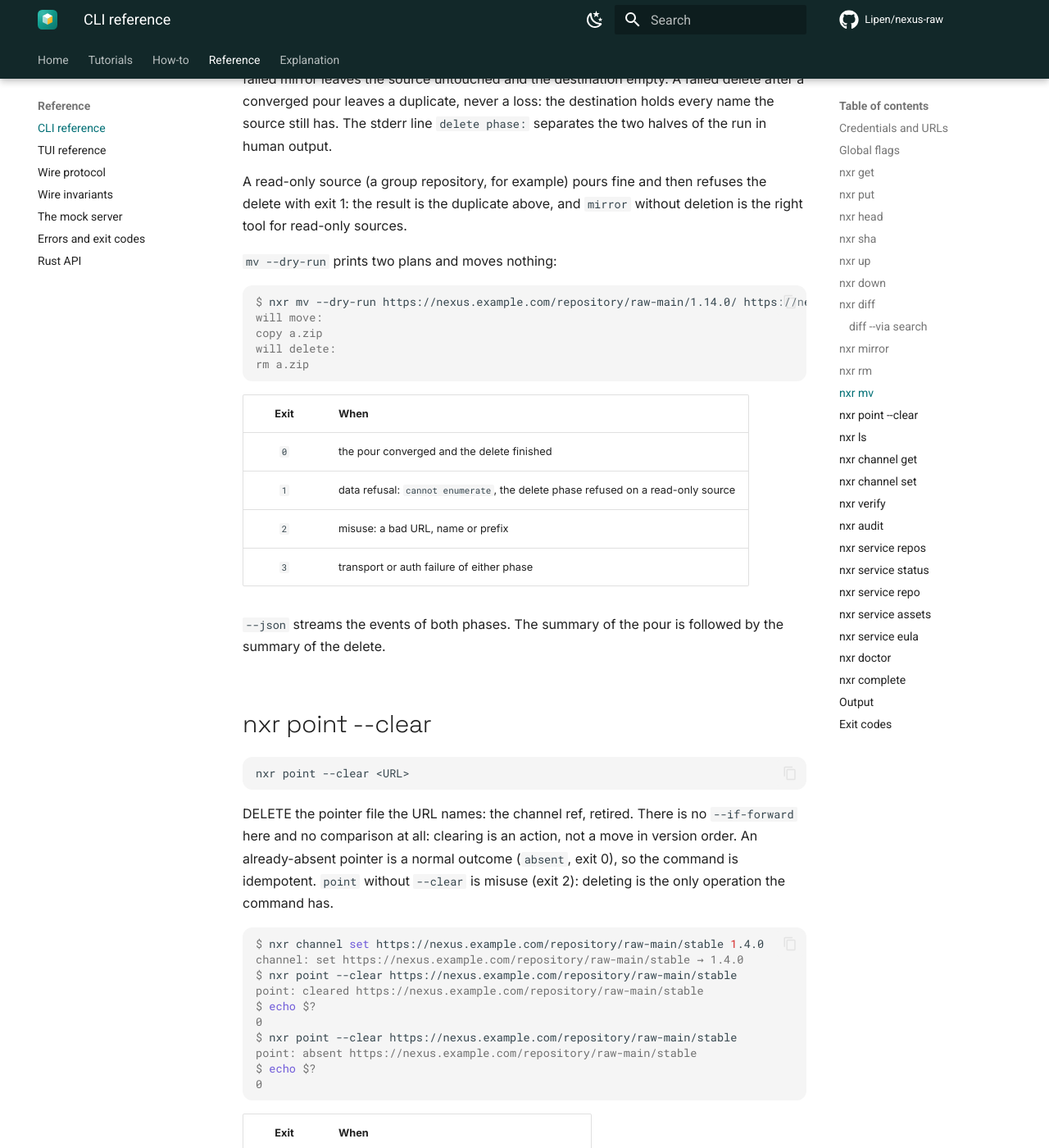
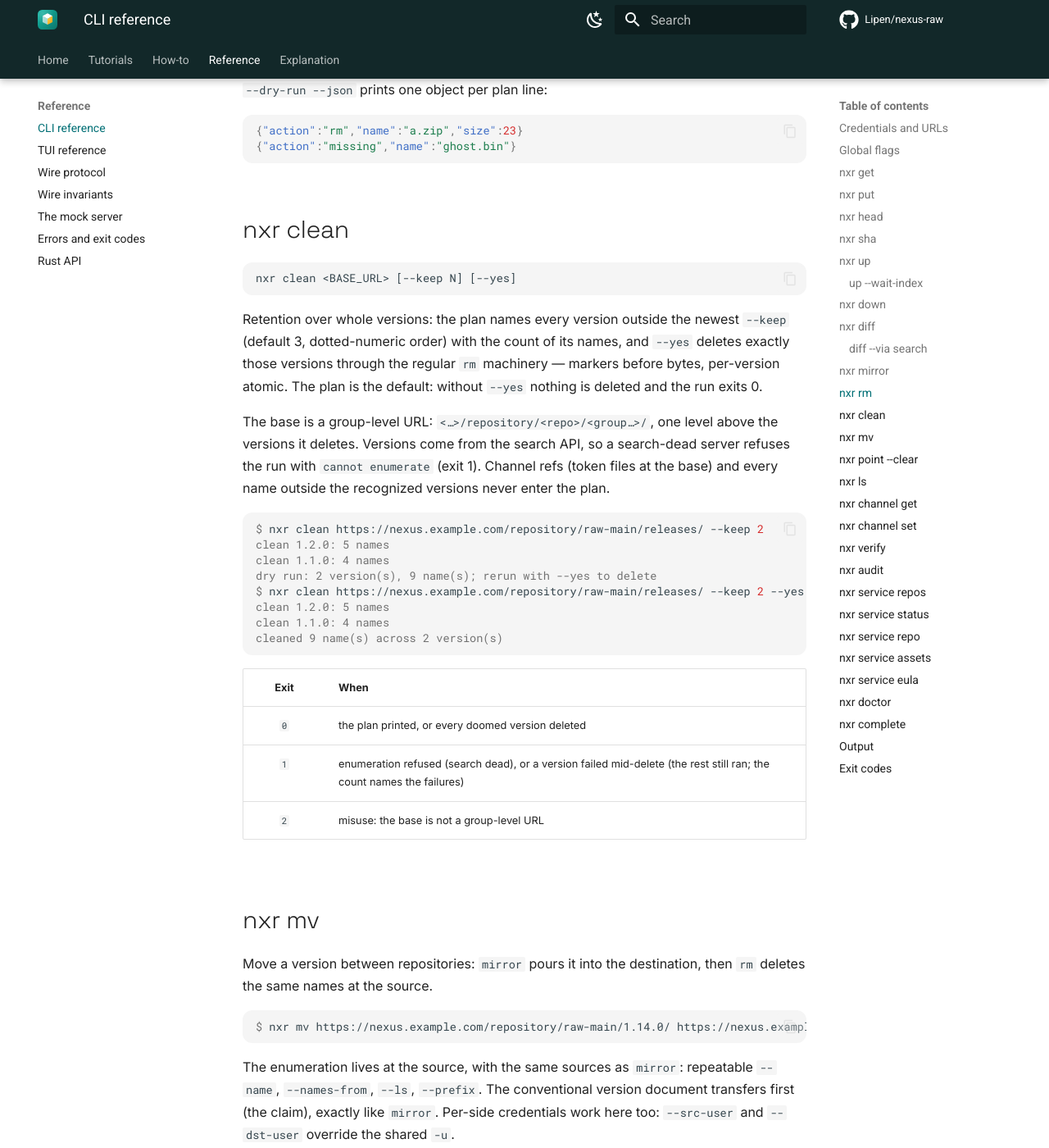
Before and after one commit to Lipen/nexus-raw, an MkDocs documentation site: the page built from docs/reference/cli.md, in a window 1280 px wide and 1400 px high, scrolled down 17156 px. Shown: the whole window at 82% size. Built offline with MkDocs 1.6.1 and Material for MkDocs 9.7.7, drawn with Linux system fonts in a browser that asks for light colours; comment, search, counter and statistics services are not loaded; some of the changed text lies outside the part shown.

Commit message:
docs: clean, wait-index, the eula probe, the action and the lag scenario in the pages

````diff
--- a/docs/reference/cli.md
+++ b/docs/reference/cli.md
@@ -254,6 +254,8 @@ Repeated names transfer again, identical ones are skipped, and an interrupted `u
 | `--if-changed` | skip names whose remote marker digest equals the local copy, re-upload the changed rest (a missing or foreign remote marker re-uploads the name) |
 | `--plan` | print the plan without transferring anything (the `--dry-run` spelling works as an alias) |
 | `--claim-first <NAME>` | upload this one name first and alone, before any other name starts |
+| `--wait-index` | after the run, poll the search index until every uploaded name is visible (see below) |
+| `--index-timeout <SECS>` | the visibility budget for `--wait-index` (default 30) |
 
 Markers are on by default, in both directions:
 
@@ -334,6 +336,19 @@ $ echo $?
 | `1` | data refusal: `mismatch`, `incomplete`. local I/O failures |
 | `2` | misuse: not a directory, empty directory, unsafe name, a `--claim-first` name outside the directory |
 | `3` | transport or auth failure: the `failed:` list names what did not land |
+
+### up --wait-index
+
+A real server's search index lags behind completed writes by seconds, so a consumer that reads through the search API right after `up` sees a stale world.
+`--wait-index` holds the run: every 500ms the search answer is checked, until every uploaded name is visible or `--index-timeout` (default 30s) expires.
+
+```console
+$ nxr up dist/1.4.0/ https://nexus.example.com/repository/raw-main/1.4.0/ --wait-index --json
+{"search_wait":{"visible":12,"total":12,"timeout":false}}
+```
+
+An expired budget prints the lower count with a warning and still exits 0: the upload itself has succeeded, the degraded guarantee is the index's, not the writer's.
+A search-dead server refuses the wait with `cannot enumerate` (exit 1): there is nothing to poll.
 
 ## nxr down
 
@@ -615,6 +630,36 @@ A rerun emits `missing` events and still exits 0:
 {"action":"rm","name":"a.zip","size":23}
 {"action":"missing","name":"ghost.bin"}
 ```
+
+## nxr clean
+
+```
+nxr clean <BASE_URL> [--keep N] [--yes]
+```
+
+Retention over whole versions: the plan names every version outside the newest `--keep` (default 3, dotted-numeric order) with the count of its names, and `--yes` deletes exactly those versions through the regular `rm` machinery — markers before bytes, per-version atomic.
+The plan is the default: without `--yes` nothing is deleted and the run exits 0.
+
+The base is a group-level URL: `<…>/repository/<repo>/<group…>/`, one level above the versions it deletes.
+Versions come from the search API, so a search-dead server refuses the run with `cannot enumerate` (exit 1).
+Channel refs (token files at the base) and every name outside the recognized versions never enter the plan.
+
+```console
+$ nxr clean https://nexus.example.com/repository/raw-main/releases/ --keep 2
+clean 1.2.0: 5 names
+clean 1.1.0: 4 names
+dry run: 2 version(s), 9 name(s); rerun with --yes to delete
+$ nxr clean https://nexus.example.com/repository/raw-main/releases/ --keep 2 --yes
+clean 1.2.0: 5 names
+clean 1.1.0: 4 names
+cleaned 9 name(s) across 2 version(s)
+```
+
+| Exit | When |
+|:----:|:-----|
+| `0` | the plan printed, or every doomed version deleted |
+| `1` | enumeration refused (search dead), or a version failed mid-delete (the rest still ran; the count names the failures) |
+| `2` | misuse: the base is not a group-level URL |
 
 ## nxr mv
 
````
Also changed, not shown: CHANGELOG.md (+20 -1 lines), README.md (+10 -0 lines), docs/how-to/ci.md (+16 -0 lines), docs/reference/mock.md (+6 -0 lines).
